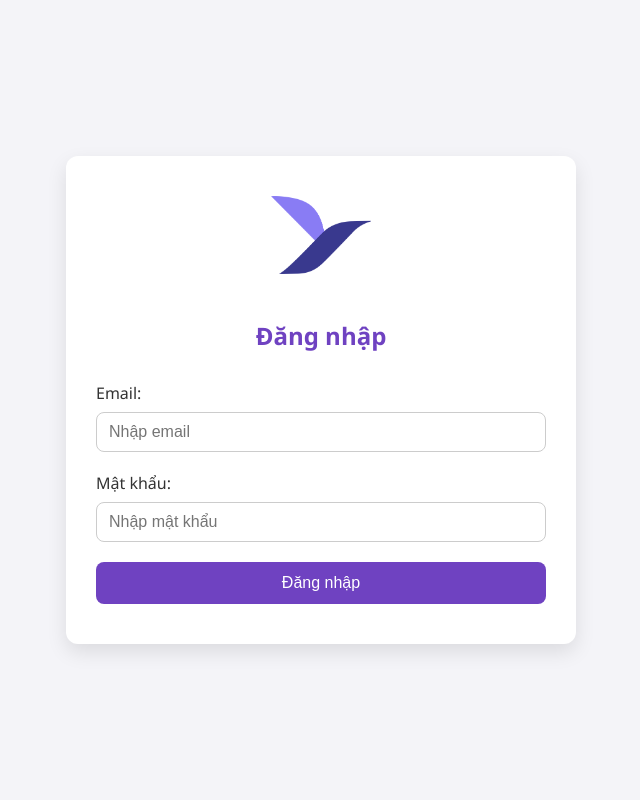
After one commit to DangThiNhuQuynh19/CONGNGHEMOI, a PHP site: page /dangnhap.php in a window 1280 px wide. The commit adds this page. Shown: the whole page, without its empty margins (319-959 px from the left). Run offline with PHP 8.4, Linux system fonts and the light colour scheme.

Commit message:
trangdangky&dangnhap

```diff
--- /dev/null
+++ b/dangnhap.php
@@ -0,0 +1,104 @@
+<!DOCTYPE html>
+<html lang="vi">
+<head>
+  <meta charset="UTF-8" />
+  <meta name="viewport" content="width=device-width, initial-scale=1.0"/>
+  <title>Đăng nhập</title>
+  <style>
+    body {
+      margin: 0;
+      font-family: 'Segoe UI', Tahoma, Geneva, Verdana, sans-serif;
+      background-color: #f4f4f8;
+      display: flex;
+      align-items: center;
+      justify-content: center;
+      min-height: 100vh;
+    }
+
+    .login-box {
+      background-color: #ffffff;
+      padding: 40px 30px;
+      border-radius: 12px;
+      box-shadow: 0 8px 20px rgba(0, 0, 0, 0.1);
+      width: 100%;
+      max-width: 450px;
+      text-align: center;
+    }
+
+    .login-box img.logo {
+      width: 100px;
+      height: auto;
+      margin-bottom: 20px;
+    }
+
+    .login-box h2 {
+      color: #6f42c1;
+      margin-bottom: 30px;
+    }
+
+    label {
+      display: block;
+      text-align: left;
+      margin-bottom: 8px;
+      font-weight: 500;
+      color: #333;
+    }
+
+    input[type="email"],
+    input[type="password"] {
+      width: 100%;
+      padding: 10px 12px;
+      border: 1px solid #ccc;
+      border-radius: 8px;
+      margin-bottom: 20px;
+      font-size: 16px;
+      box-sizing: border-box;
+      transition: border-color 0.3s ease;
+    }
+
+    input:focus {
+      outline: none;
+      border-color: #6f42c1;
+    }
+
+    button {
+      width: 100%;
+      padding: 12px;
+      background-color: #6f42c1;
+      color: white;
+      font-size: 16px;
+      border: none;
+      border-radius: 8px;
+      cursor: pointer;
+      transition: background-color 0.3s ease;
+    }
+
+    button:hover {
+      background-color: #5a34a5;
+    }
+
+    @media (max-width: 480px) {
+      .login-box {
+        padding: 30px 20px;
+      }
+    }
+  </style>
+</head>
+<body>
+
+  <div class="login-box">
+    <img src="image/logo-banner.png" alt="Logo" class="logo" />
+    <h2>Đăng nhập</h2>
+    <form>
+      <label for="email">Email:</label>
+      <input type="email" id="email" name="email" placeholder="Nhập email" required />
+
+      <label for="password">Mật khẩu:</label>
+      <input type="password" id="password" name="password" placeholder="Nhập mật khẩu" required />
+
+      <button type="submit">Đăng nhập</button>
+    </form>
+  </div>
+
+</body>
+</html>
```
Also changed, not shown: dangky.php (added, +115 -0 lines), index.php (+52 -4 lines).
